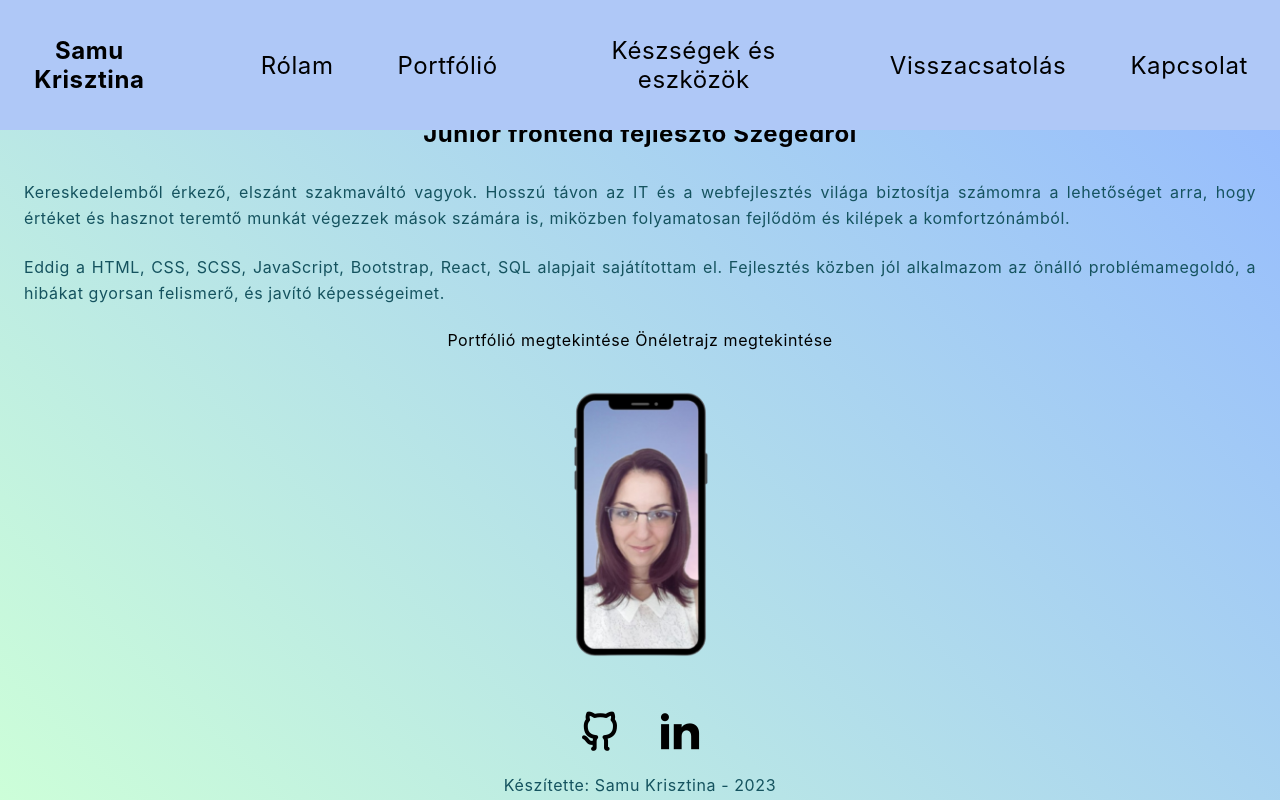
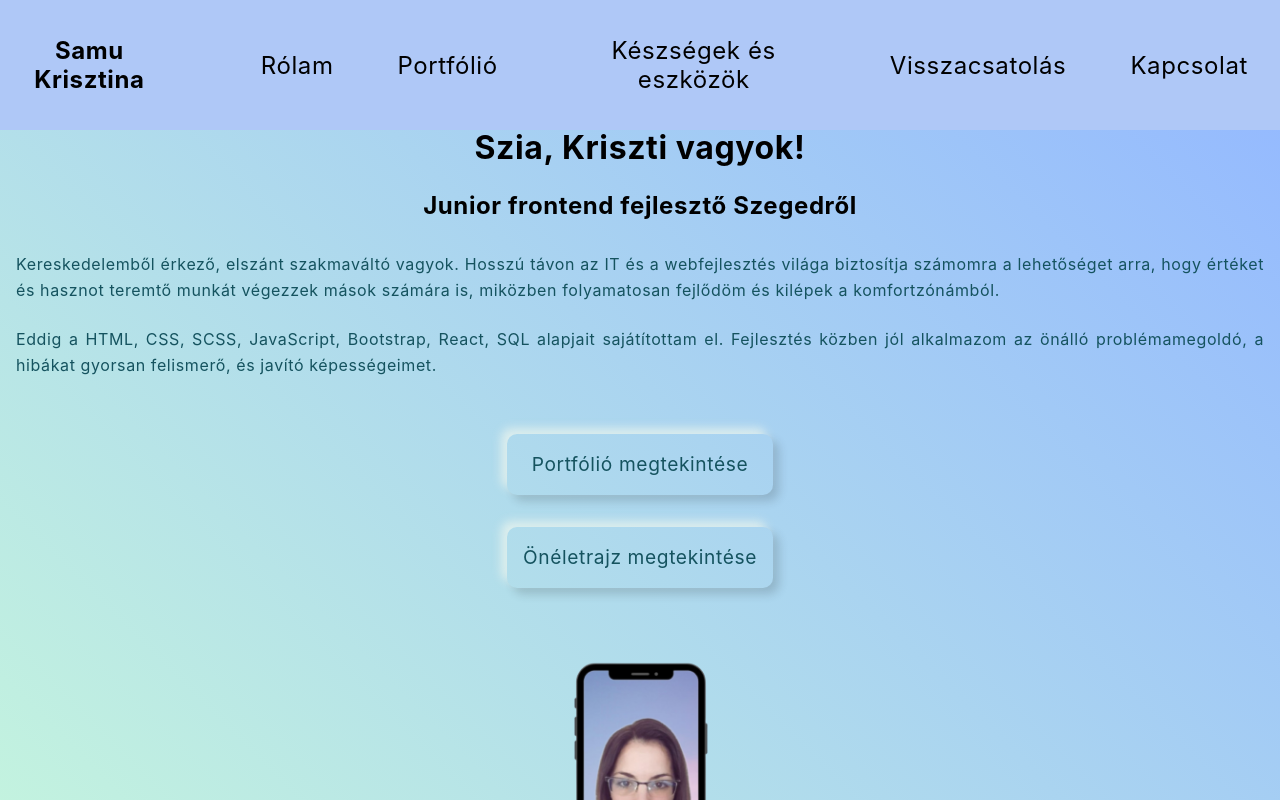
Before and after one commit to KrisztinaSamu/krisztinasamu_portfolio_, a Next.js app: page /about in a window 1280 px wide. Shown: the top 800 px of the page. Built offline with nearby package versions, Linux system fonts and the light colour scheme.

Commit message:
create button component

```diff
--- /dev/null
+++ b/components/Button.js
@@ -0,0 +1,5 @@
+import styles from "../styles/Button.module.css";
+
+export default function Button({ style, children }) {
+  return <div className={`${styles.button} ${style}`}>{children}</div>;
+}
--- a/components/Footer.js
+++ b/components/Footer.js
@@ -1,17 +1,25 @@
 import stylesFooter from "../styles/Footer.module.css";
-import stylesLayout from "../styles/Layout.module.css";
-
+import Button from "./Button";
+import styleButton from "../styles/Button.module.css"
 
 export default function Footer() {
   return (
-    <footer className={`${stylesLayout.section} ${stylesFooter.layout}`}>
-        <div >
-            <ul className={stylesFooter.socialMedia}>
-                <li className={stylesFooter.socialMediaIcon}><i className="ri-github-line ri-3x"></i></li>
-                <li className={stylesFooter.socialMediaIcon}><i className="ri-linkedin-fill ri-3x"></i></li>
-            </ul>
-        </div>
-        <p>Készítette: Samu Krisztina - 2023</p>
+    <footer className={stylesFooter.layout}>
+      <div className={stylesFooter.designLine}>
+        <ul className={stylesFooter.socialMedia}>
+          <li className={stylesFooter.socialMediaIcon}>
+            <Button style={styleButton.neumorphic}>
+              <i className="ri-github-line ri-3x"></i>
+            </Button>
+          </li>
+          <li className={stylesFooter.socialMediaIcon}>
+            <Button style={styleButton.neumorphic}>
+              <i className="ri-linkedin-fill ri-3x"></i>
+            </Button>
+          </li>
+        </ul>
+      </div>
+      <p>Készítette: Samu Krisztina - 2023</p>
     </footer>
   );
 }
--- a/components/Layout.js
+++ b/components/Layout.js
@@ -2,21 +2,14 @@ import Head from "next/head";
 import styles from "../styles/Layout.module.css";
 import Navbar from "./Navbar";
 import "../styles/Navbar.module.css";
-import Main from "./Main";
 import Footer from "./Footer";
 
 export default function Layout({ children }) {
   return (
     <>
-      <Head>
-        <title>Samu Krisztina</title>
-        <meta name="keywords" content="frontend, webfejlesztő" />
-      </Head>
-      <div className={styles.container}>
-        <Navbar />
-        <Main>{children}</Main>
-        <Footer />
-      </div>
+      <Navbar />
+      <main>{children}</main>
+      <Footer />
     </>
   );
 }
--- a/components/Main.js
+++ /dev/null
@@ -1,9 +0,0 @@
-import styles from "../styles/Layout.module.css";
-
-export default function Main({ children }) {
-  return (
-    <main className={styles.sectionMain}>
-      <div className={styles.section}>{children}</div>
-    </main>
-  );
-}
--- a/pages/_app.js
+++ b/pages/_app.js
@@ -1,5 +1,5 @@
 import "../styles/globals.css";
-import 'remixicon/fonts/remixicon.css'
+import "remixicon/fonts/remixicon.css";
 
 export default function MyApp({ Component, pageProps }) {
   return <Component {...pageProps} />;
--- a/pages/about.js
+++ b/pages/about.js
@@ -1,7 +1,8 @@
-
 import Layout from "../components/Layout.js";
 import aboutStyles from "../styles/about.module.css";
 import Image from "next/image";
+import Button from "../components/Button.js";
+import styleButton from "../styles/Button.module.css"
 
 export default function AboutPost() {
   return (
@@ -27,13 +28,16 @@ export default function AboutPost() {
           </p>
 
           <div class="cta">
-            <a href="#portfolio" class="btn btn-cta">
-              Portfólió megtekintése <span class="arrow"></span>
-            </a>
-
-            <a href="resume.html" class="btn btn-cta" target="_blank">
-              Önéletrajz megtekintése <span class="arrow"></span>
-            </a>
+            <Button style={styleButton.neumorphic}>
+              <a href="#portfolio">
+                Portfólió megtekintése <span class="arrow"></span>
+              </a>
+            </Button>
+            <Button style={styleButton.neumorphic}>
+              <a href="resume.html" class="btn btn-cta" target="_blank">
+                Önéletrajz megtekintése <span class="arrow"></span>
+              </a>
+            </Button>
           </div>
         </div>
 
--- /dev/null
+++ b/styles/Button.module.css
@@ -0,0 +1,30 @@
+.button {
+  cursor: pointer;
+  text-align: center;
+  color: var(--textColor);
+  font-size: 1.2rem;
+  width: auto;
+  border: 3px solid #bbc4d1;
+  border-radius: 10px;
+  padding: 1rem;
+  margin: 2rem 0;
+  line-height: 1.5;
+  transition: all 0.1s ease-in-out;
+}
+
+.button:hover {
+  border: 3px solid #2c60a8;
+  box-shadow: 1px 1px 2px#2c60a8;
+}
+
+.neumorphic {
+  box-shadow: -6px -6px 10px rgba(231, 243, 238, 0.8),
+    6px 6px 10px rgba(47, 56, 59, 0.2);
+  border: 0px solid #adc6e7;
+}
+
+.neumorphic:hover {
+  box-shadow: inset -6px -6px 10px rgba(231, 243, 238, 0.8),
+    inset 2px 4px 8px rgba(81, 92, 95, 0.2);
+  border: 0px solid #bbc4d1;
+}
--- a/styles/Footer.module.css
+++ b/styles/Footer.module.css
@@ -1,16 +1,25 @@
+.layout,
+.socialMedia {
+  display: flex;
+  align-items: center;
+  justify-content: center;
+}
+
 .layout {
-    display: flex;
-    flex-flow: column nowrap;
-    align-items: center;
+  flex-flow: column nowrap;
+}
+
+.designLine {
+  border-top: 3px solid #171f38;
+}
+
+.socialMedia {
+  flex-flow: row nowrap;
 
 }
 
-.socialMedia {
-    display: flex;
-    flex-flow: row nowrap;
-    justify-content: center;
+.socialMediaIcon {
+  padding: 1.5rem;
+  width: 8rem;
+  text-align: center;
 }
-
-.socialMediaIcon {
-    padding: 1rem;
-}
--- a/styles/Layout.module.css
+++ b/styles/Layout.module.css
@@ -1,13 +1,5 @@
-.container {
-  margin: auto;
-}
-
-.section {
-  margin: 0.5rem;
+.sectionMain {
   height: 100%;
   position: relative;
+  top: 3rem;
 }
-
-.sectionMain {
-  top: 5rem;
-}
--- a/styles/Navbar.module.css
+++ b/styles/Navbar.module.css
@@ -1,26 +1,32 @@
+.headerContainer,
+.navContainer,
+.navLinksUl {
+  width: 100%;
+  display: flex;
+  justify-content: center;
+  align-items: center;
+}
+
 .headerContainer,
 .navContainer {
-  display: flex;
   flex-flow: row nowrap;
-  justify-content: center;
+}
+
+.headerContainer,
+.navLinks {
+  position: fixed;
+  top: 0;
 }
 
 .headerContainer {
-  margin: auto;
-  position: fixed;
-  top: 0%;
   z-index: 1000;
 }
 
 .navContainer {
-  width: 100vw;
   background-color: rgb(175, 200, 247);
-  align-items: center;
 }
 
 .navLinks {
-  position: fixed;
-  top: 0;
   left: -100%;
   width: 100%;
   transition: 0.8s ease;
@@ -28,14 +34,11 @@
 
 .navLinksUl {
   height: 100vh;
-  display: flex;
   flex-flow: column nowrap;
-  justify-content: center;
-  align-items: center;
 }
 
 .active {
-  left: 0;
+  left: 0%;
   background-color: aqua;
 }
 
@@ -103,6 +106,7 @@
   .bar {
     display: none;
   }
+
   .navLinksUl {
     height: auto;
     flex-direction: row;
--- a/styles/about.module.css
+++ b/styles/about.module.css
@@ -2,6 +2,10 @@
 .aboutBox {
   display: flex;
   flex-direction: column;
+}
+
+.sectionBox {
+  margin-top: 5rem;
 }
 
 .aboutBox {
```
